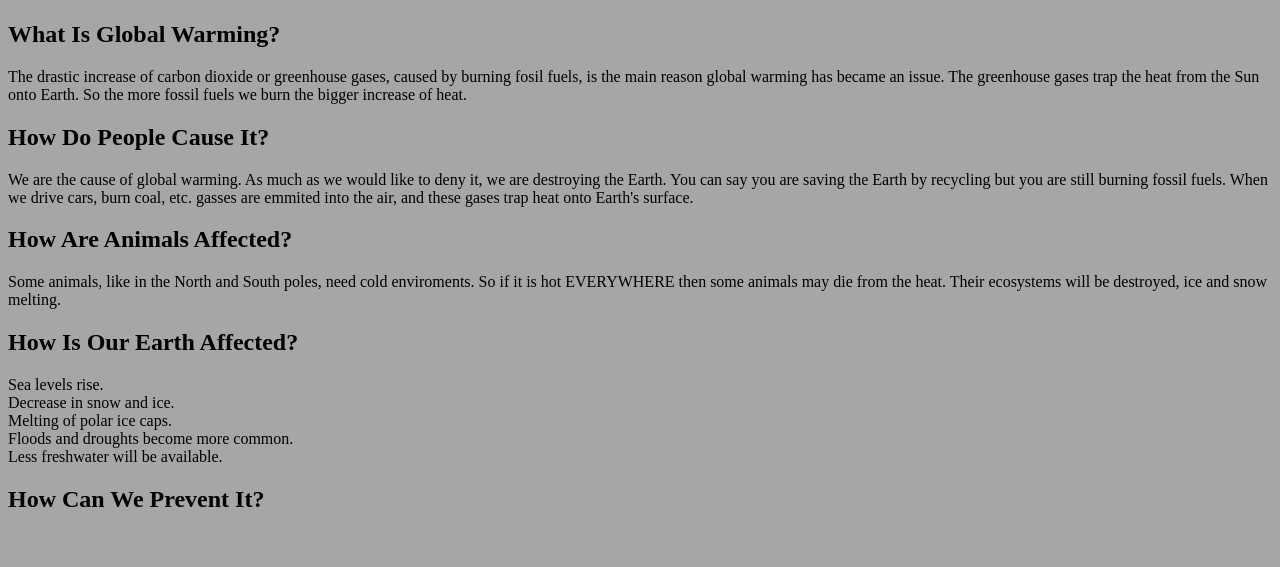
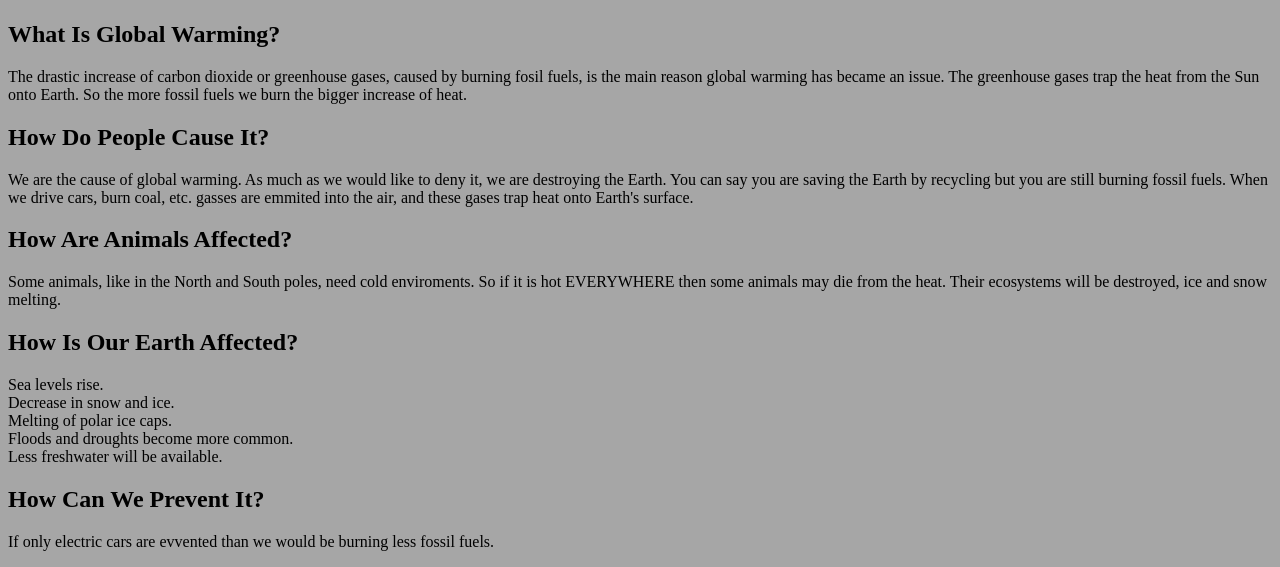
Before and after one commit to keymed/Kennedy, a plain HTML site: page index.html in a window 1280 px wide. Shown: the part 383-950 px from the top of the page. Before the commit the page ends 916 px from the top, so only its background shows below. Drawn offline with Linux system fonts and the light colour scheme.

Commit message:
Update index.html

```diff
--- a/index.html
+++ b/index.html
@@ -32,6 +32,6 @@ Less freshwater will be available. <br>
   </p>
 
       <h2>How Can We Prevent It? </h2>
-      <p> </p>
+      <p> If only electric cars are evvented than we would be burning less fossil fuels. </p>
   </body>
   </html>
```
